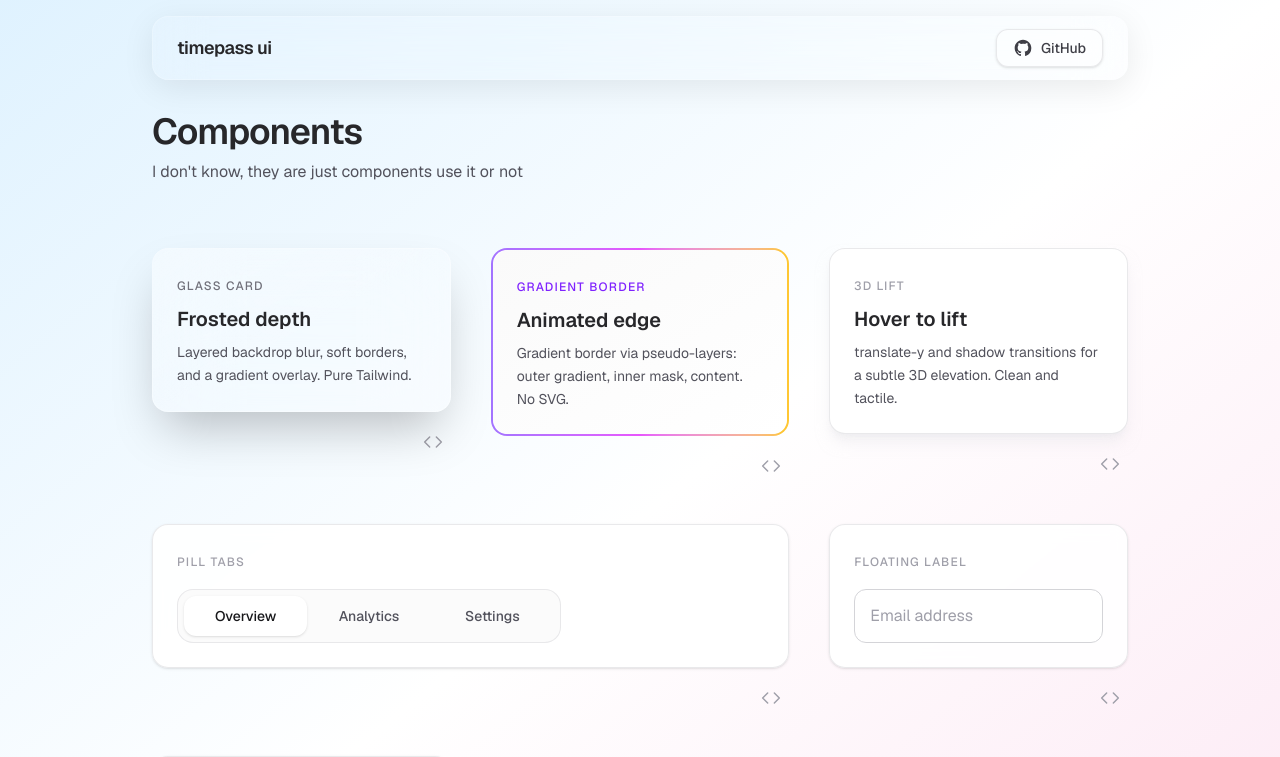
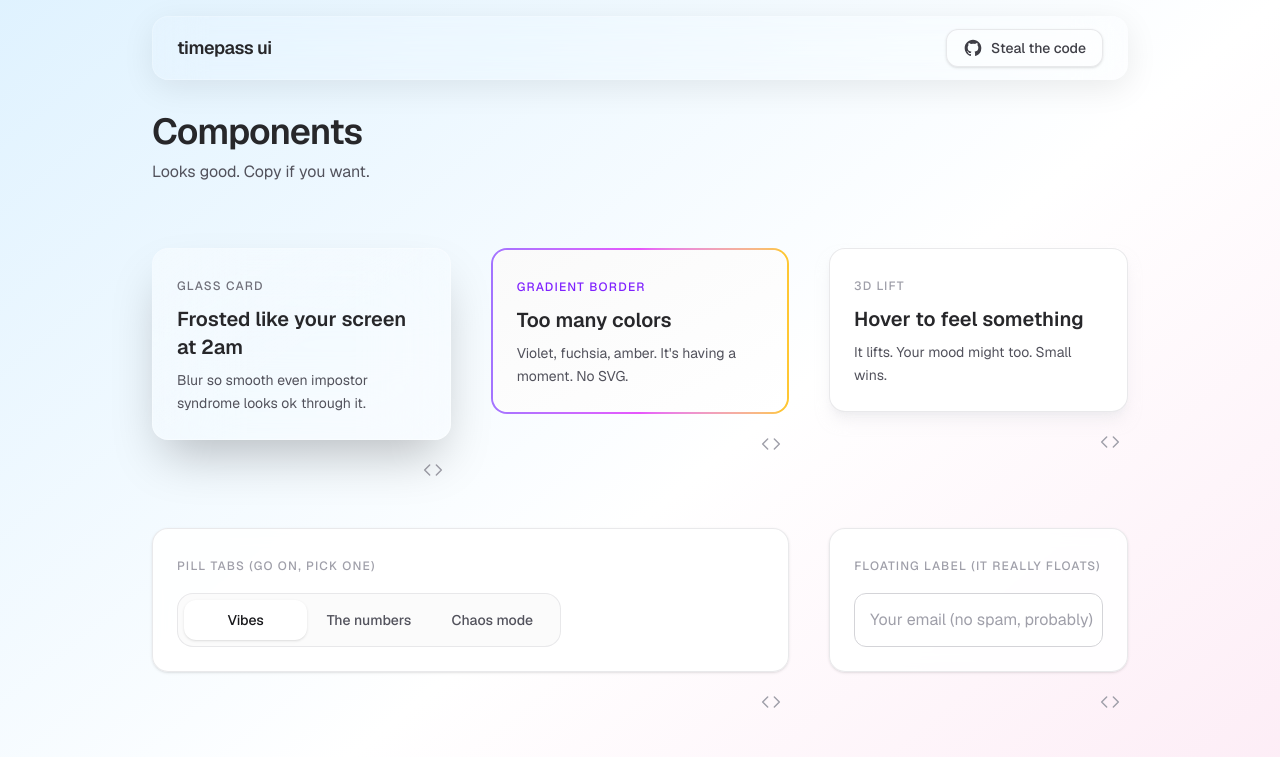
Before and after one commit to namanbarkiya/timepass-ui, a Next.js app: page / in a window 1280 px wide. Shown: the top 757 px of the page. Built offline with nearby package versions, Linux system fonts and the light colour scheme.

Commit message:
witty text

```diff
--- a/app/components/FloatingInput.tsx
+++ b/app/components/FloatingInput.tsx
@@ -26,7 +26,7 @@ export default function FloatingInput() {
             : "top-1/2 -translate-y-1/2 text-base text-zinc-400"
         }`}
       >
-        Email address
+        Your email (no spam, probably)
       </label>
     </div>
   );
--- a/app/components/GlassCard.tsx
+++ b/app/components/GlassCard.tsx
@@ -4,9 +4,9 @@ export default function GlassCard() {
       <div className="absolute -inset-px rounded-2xl bg-gradient-to-br from-white/40 via-transparent to-transparent opacity-60" />
       <div className="relative">
         <span className="text-xs font-medium uppercase tracking-widest text-zinc-500">Glass Card</span>
-        <h3 className="mt-2 text-xl font-semibold text-zinc-800">Frosted depth</h3>
+        <h3 className="mt-2 text-xl font-semibold text-zinc-800">Frosted like your screen at 2am</h3>
         <p className="mt-2 text-sm leading-relaxed text-zinc-600">
-          Layered backdrop blur, soft borders, and a gradient overlay. Pure Tailwind.
+          Blur so smooth even impostor syndrome looks ok through it.
         </p>
       </div>
     </div>
--- a/app/components/GlassNavbar.tsx
+++ b/app/components/GlassNavbar.tsx
@@ -21,7 +21,7 @@ export default function GlassNavbar() {
               clipRule="evenodd"
             />
           </svg>
-          GitHub
+          Steal the code
         </a>
       </div>
     </nav>
--- a/app/components/GradientBorderCard.tsx
+++ b/app/components/GradientBorderCard.tsx
@@ -5,9 +5,9 @@ export default function GradientBorderCard() {
       <div className="absolute inset-[2px] rounded-[14px] bg-white" />
       <div className="relative rounded-2xl bg-gradient-to-br from-zinc-50 to-white p-6">
         <span className="text-xs font-medium uppercase tracking-widest text-violet-600">Gradient border</span>
-        <h3 className="mt-2 text-xl font-semibold text-zinc-800">Animated edge</h3>
+        <h3 className="mt-2 text-xl font-semibold text-zinc-800">Too many colors</h3>
         <p className="mt-2 text-sm leading-relaxed text-zinc-600">
-          Gradient border via pseudo-layers: outer gradient, inner mask, content. No SVG.
+          Violet, fuchsia, amber. It&apos;s having a moment. No SVG.
         </p>
       </div>
     </div>
--- a/app/components/LiftedCard.tsx
+++ b/app/components/LiftedCard.tsx
@@ -5,9 +5,9 @@ export default function LiftedCard() {
       style={{ transform: "perspective(1000px) rotateX(0)" }}
     >
       <span className="text-xs font-medium uppercase tracking-widest text-zinc-400">3D lift</span>
-      <h3 className="mt-2 text-xl font-semibold text-zinc-800">Hover to lift</h3>
+      <h3 className="mt-2 text-xl font-semibold text-zinc-800">Hover to feel something</h3>
       <p className="mt-2 text-sm leading-relaxed text-zinc-600">
-        translate-y and shadow transitions for a subtle 3D elevation. Clean and tactile.
+        It lifts. Your mood might too. Small wins.
       </p>
     </div>
   );
--- a/app/components/PillTabs.tsx
+++ b/app/components/PillTabs.tsx
@@ -2,7 +2,7 @@
 
 import { useState } from "react";
 
-const tabs = ["Overview", "Analytics", "Settings"];
+const tabs = ["Vibes", "The numbers", "Chaos mode"];
 
 export default function PillTabs() {
   const [active, setActive] = useState(0);
--- a/app/components/ShineButton.tsx
+++ b/app/components/ShineButton.tsx
@@ -6,7 +6,7 @@ export default function ShineButton() {
             type="button"
             className="group relative overflow-hidden rounded-xl bg-zinc-900 px-6 py-3 font-medium text-white shadow-lg transition-all hover:bg-zinc-800 hover:shadow-xl focus:outline-none focus-visible:ring-2 focus-visible:ring-zinc-500 focus-visible:ring-offset-2"
         >
-      <span className="relative z-10">Shine on hover</span>
+            <span className="relative z-10">Hover me, I sparkle</span>
             <span
                 className="absolute inset-0 -translate-x-full bg-gradient-to-r from-transparent via-white/20 to-transparent transition-transform duration-500 group-hover:translate-x-full"
                 style={{ width: "50%" }}
--- a/app/layout.tsx
+++ b/app/layout.tsx
@@ -14,7 +14,7 @@ const geistMono = Geist_Mono({
 
 export const metadata: Metadata = {
   title: "timepass ui",
-  description: "Classy, difficult Tailwind CSS components.",
+  description: "Stuff we built when we had time to kill.",
 };
 
 export default function RootLayout({
--- a/app/page.tsx
+++ b/app/page.tsx
@@ -20,8 +20,7 @@ export default function Home() {
                         Components
                     </h1>
                     <p className="mt-2 text-zinc-600">
-                        I don&apos;t know, they are just components use it or
-                        not
+                        Looks good. Copy if you want.
                     </p>
                 </section>
 
@@ -39,7 +38,7 @@ export default function Home() {
                         <ComponentShowcase sourcePath="PillTabs">
                             <div className="rounded-2xl border border-zinc-200/80 bg-white/90 p-6 shadow-sm backdrop-blur-sm">
                                 <span className="text-xs font-medium uppercase tracking-widest text-zinc-400">
-                                    Pill tabs
+                                    Pill tabs (go on, pick one)
                                 </span>
                                 <div className="mt-4 max-w-sm">
                                     <PillTabs />
@@ -50,7 +49,7 @@ export default function Home() {
                     <ComponentShowcase sourcePath="FloatingInput">
                         <div className="rounded-2xl border border-zinc-200/80 bg-white/90 p-6 shadow-sm backdrop-blur-sm">
                             <span className="text-xs font-medium uppercase tracking-widest text-zinc-400">
-                                Floating label
+                                Floating label (it really floats)
                             </span>
                             <div className="mt-4">
                                 <FloatingInput />
@@ -60,7 +59,7 @@ export default function Home() {
                     <ComponentShowcase sourcePath="ShineButton">
                         <div className="rounded-2xl border border-zinc-200/80 bg-white/90 p-6 shadow-sm backdrop-blur-sm">
                             <span className="text-xs font-medium uppercase tracking-widest text-zinc-400">
-                                Shine button
+                                Shine button (hover it)
                             </span>
                             <div className="mt-4">
                                 <ShineButton />
```
Lines whose indentation alone changed are shown as unchanged.
